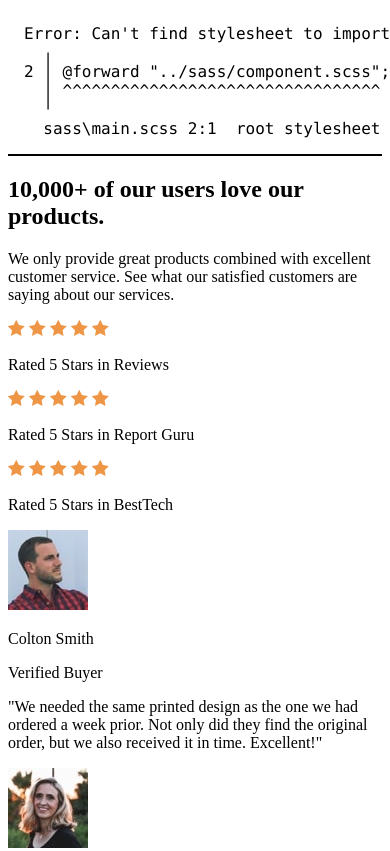
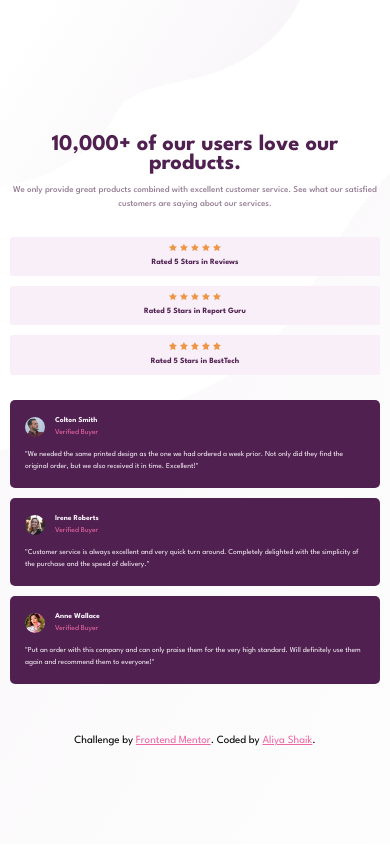
Before and after one commit to SkAliya/11-Social-proof-section, a website: page index.html in a window 390 px wide. Shown: the top 851 px of the page. Drawn offline with Linux system fonts and the light colour scheme.

Commit message:
updates style.css

```diff
--- a/css/style.css
+++ b/css/style.css
@@ -1,17 +1,218 @@
-/* Error: Can't find stylesheet to import.
- *   ,
- * 2 | @forward "../sass/component.scss";
- *   | ^^^^^^^^^^^^^^^^^^^^^^^^^^^^^^^^^
- *   '
- *   sass\main.scss 2:1  root stylesheet */
+@import url("https://fonts.googleapis.com/css2?family=League+Spartan:wght@100..900&display=swap");
+/* CSS VARIABLES */
+:root {
+  /* COLORS */
+  --primary-color-1: hsl(300, 43%, 22%);
+  --primary-color-2: hsl(333, 80%, 67%);
+  --color-txt: hsl(303, 10%, 53%);
+  --color-rate-bg: hsl(300, 24%, 96%);
+  --color-white: hsl(0, 0%, 100%);
+}
 
-body::before {
-  font-family: "Source Code Pro", "SF Mono", Monaco, Inconsolata, "Fira Mono",
-      "Droid Sans Mono", monospace, monospace;
-  white-space: pre;
-  display: block;
-  padding: 1em;
-  margin-bottom: 1em;
-  border-bottom: 2px solid black;
-  content: "Error: Can't find stylesheet to import.\a   \2577 \a 2 \2502  @forward \"../sass/component.scss\";\d\a   \2502  ^^^^^^^^^^^^^^^^^^^^^^^^^^^^^^^^^\a   \2575 \a   sass\\main.scss 2:1  root stylesheet";
+/* media-queries */
+/* GLOBAL SETTINGS */
+html {
+  font-size: 62.5%;
+  box-sizing: border-box;
 }
+@media only screen and (max-width: 68.75em) {
+  html {
+    font-size: 50%;
+  }
+}
+@media only screen and (max-width: 56.25em) {
+  html {
+    font-size: 43.75%;
+  }
+}
+@media only screen and (max-width: 50em) {
+  html {
+    font-size: 37.5%;
+  }
+}
+@media only screen and (max-width: 43.75em) {
+  html {
+    font-size: 31.25%;
+  }
+}
+
+body {
+  min-height: 100vh;
+  font-size: 1.5rem;
+  font-family: "League Spartan", sans-serif;
+  line-height: 1.6;
+  background-image: url(/images/bg-pattern-top-desktop.svg), url(/images/bg-pattern-bottom-desktop.svg);
+  background-repeat: no-repeat;
+  background-size: 500px, 1000px;
+  background-position: top left, bottom right;
+  display: grid;
+  place-content: center;
+}
+@media only screen and (max-width: 43.75em) {
+  body {
+    background-image: url(/images/bg-pattern-top-mobile.svg), url(/images/bg-pattern-bottom-mobile.svg);
+    background-size: 300px, 500px;
+    margin: 0;
+  }
+}
+
+*,
+*::after,
+*::before {
+  padding: 0;
+  margin: 0;
+  box-sizing: inherit;
+}
+
+/* footer styling */
+.attribution {
+  font-size: 11px;
+  text-align: center;
+}
+
+.attribution a {
+  color: var(--primary-color-2);
+}
+
+.container {
+  display: grid;
+  grid-template-rows: repeat(2, 30rem);
+  grid-template-columns: 45rem 50rem;
+  gap: 4rem 15rem;
+}
+@media only screen and (max-width: 37.5em) {
+  .container {
+    padding: 8rem 2rem;
+    grid-template-columns: 1fr;
+    grid-template-rows: repeat(3, 0.3fr);
+    gap: 5rem;
+  }
+}
+.container .part1 {
+  grid-area: 1/1/2/2;
+  align-self: center;
+}
+@media only screen and (max-width: 37.5em) {
+  .container .part1 {
+    grid-area: 1/1/2/-1;
+    text-align: center;
+  }
+}
+.container .part1__primary-heading {
+  font-size: 6rem;
+  line-height: 0.85;
+  font-weight: 700;
+  color: var(--primary-color-1);
+  margin-bottom: 2rem;
+}
+@media only screen and (max-width: 37.5em) {
+  .container .part1__primary-heading {
+    font-size: 4.5rem;
+  }
+}
+.container .part1__description {
+  font-weight: 500;
+  font-size: 1.8rem;
+  color: var(--color-txt);
+}
+.container .part2 {
+  grid-area: 1/2/2/-1;
+  align-self: center;
+  display: flex;
+  flex-direction: column;
+  row-gap: 2rem;
+}
+@media only screen and (max-width: 37.5em) {
+  .container .part2 {
+    grid-area: 2/1/3/-1;
+  }
+}
+.container .part2__reviews, .container .part2__guru, .container .part2__best {
+  width: 80%;
+  display: flex;
+  gap: 3rem;
+  justify-content: start;
+  align-items: center;
+  padding: 1.4rem 2rem;
+  border-radius: 0.5rem;
+  background-color: rgb(249, 239, 249);
+}
+@media only screen and (max-width: 37.5em) {
+  .container .part2__reviews, .container .part2__guru, .container .part2__best {
+    width: 100%;
+    flex-direction: column;
+    gap: 1rem;
+  }
+}
+.container .part2__reviews--stars, .container .part2__guru--stars, .container .part2__best--stars {
+  display: flex;
+  align-items: center;
+  gap: 0.6rem;
+}
+.container .part2__star {
+  height: 1.5rem;
+}
+.container .part2__detail {
+  font-size: 1.6rem;
+  font-weight: 700;
+  color: var(--primary-color-1);
+}
+.container .part2__review {
+  align-self: flex-start;
+}
+.container .part2__guru {
+  align-self: center;
+}
+.container .part2__best {
+  align-self: flex-end;
+}
+.container .part3 {
+  grid-area: 2/1/-1/-1;
+  color: var(--color-rate-bg);
+  display: flex;
+  gap: 3rem;
+}
+@media only screen and (max-width: 37.5em) {
+  .container .part3 {
+    grid-area: 3/1/-1/-1;
+    flex-direction: column;
+    gap: 2rem;
+  }
+}
+.container .part3__reviewer1, .container .part3__reviewer2, .container .part3__reviewer3 {
+  background-color: var(--primary-color-1);
+  border-radius: 1rem;
+  padding: 3rem;
+}
+@media only screen and (max-width: 37.5em) {
+  .container .part3__reviewer1, .container .part3__reviewer2, .container .part3__reviewer3 {
+    width: 100%;
+  }
+}
+.container .part3__user-details {
+  display: flex;
+  gap: 2rem;
+  align-items: center;
+  margin-bottom: 2rem;
+}
+.container .part3__user-details--img {
+  height: 4rem;
+  border-radius: 50%;
+}
+.container .part3__user-details--name-1 {
+  font-weight: 700;
+}
+.container .part3__user-details--name-2 {
+  color: var(--primary-color-2);
+}
+.container .part3__reviewer1 {
+  align-self: flex-start;
+}
+.container .part3__reviewer2 {
+  align-self: center;
+}
+.container .part3__reviewer3 {
+  align-self: flex-end;
+}
+
+/*# sourceMappingURL=style.css.map */
--- a/index.html
+++ b/index.html
@@ -195,6 +195,8 @@
           </div>
         </div>
       </section>
+    </main>
+    <footer>
       <div class="attribution">
         Challenge by
         <a href="https://www.frontendmentor.io?ref=challenge" target="_blank"
@@ -204,6 +206,6 @@
           >Aliya Shaik</a
         >.
       </div>
-    </main>
+    </footer>
   </body>
 </html>
```
